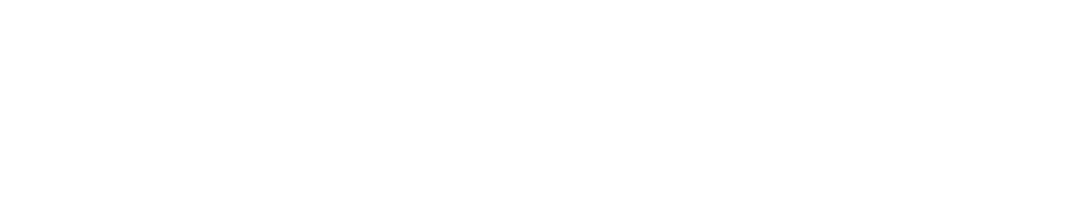
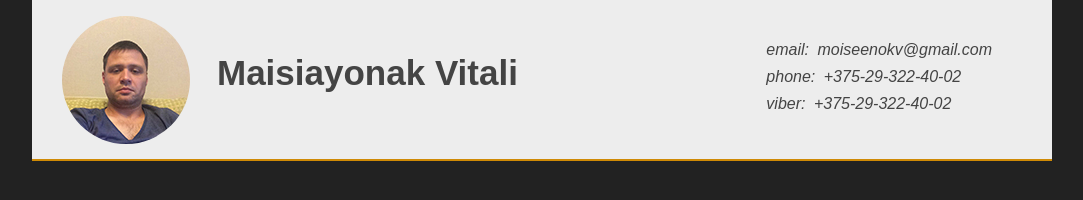
Before and after one commit to moiseenokv/rsschool-cv, a plain HTML site: page index.html in a window 1280 px wide. Shown: the whole page, without its empty margins (98-1181 px from the left). Drawn offline with Linux system fonts and the light colour scheme.

Commit message:
feat: add header block and avatar picture

```diff
--- a/index.html
+++ b/index.html
@@ -8,6 +8,25 @@
     <link rel="stylesheet" type="text/css" href="style.css">
 </head>
 <body>
+    <header>
+        <div class="container head">
+          <img src="avatar.jpg" alt="Vitali Maisiayonak">
+          <h1>Maisiayonak Vitali</h1>
+          <ul>
+            <li>Email:
+              <a href="mailto:moiseenokv@gmail.com">moiseenokv@gmail.com</a>
+            </li>
+            <li>Phone:
+              <a href="tel:375293224002">+375-29-322-40-02</a>
+            </li>
+            <li>Viber:
+              <a href="viber://chat?number=375293224002">+375-29-322-40-02</a>
+            </li>
+          </ul>
+        </div>
+      </header>
+      <main>
 
+      </main>
 </body>
 </html>
--- a/style.css
+++ b/style.css
@@ -0,0 +1,117 @@
+* {
+    margin: 0;
+    padding: 0
+  }
+
+  body {
+    font-family: Arial, Helvetica, sans-serif;
+    color: #444;
+    background: #222;
+  }
+
+  p {
+    line-height: 1.4;
+  }
+
+  pre {
+    background: #ccc;
+  }
+
+  header,
+  main {
+    display: table;
+    margin: 0px auto;
+    padding: 0 30px;
+  }
+
+  .container {
+    width: 960px;
+  }
+
+  header {
+    background: #ededed;
+    border-bottom: 2px solid #cf8a05;
+  }
+
+  .container.head {
+    position: relative;
+    padding: 16px 0 50px;
+  }
+
+  main {
+    background: #f3f3f3;
+  }
+
+  header img {
+    float: left;
+    width: 128px;
+    margin: 0 24px 15px 0;
+    border-radius: 50%;
+  }
+
+  header h1 {
+    position: absolute;
+    top: 53px;
+    left: 155px;
+    font-size: 35px;
+  }
+
+  header ul {
+    position: absolute;
+    top: 32px;
+    right: 30px;
+    font-style: italic;
+    list-style: none;
+    text-transform: lowercase;
+  }
+
+  header li {
+    margin: 9px 0;
+  }
+
+  header a {
+    padding: 0 0 0 4px;
+    color: #444;
+    text-decoration: none;
+  }
+
+  header a:hover {
+    color: #cf8a05;
+  }
+
+
+  .block {
+    float: left;
+    padding: 15px 0;
+    border-bottom: 1px solid #dedede;
+  }
+
+  .left-half {
+    float: left;
+    width: 300px;
+  }
+
+  .right-half {
+    float: left;
+    width: 600px;
+    text-align: left;
+  }
+
+  .left-half h2 {
+    font-style: italic;
+    color: #cf8a05;
+    font-weight: normal;
+    text-decoration: underline;
+  }
+
+  .right-half>ul {
+    margin: 0 0 0 17px;
+  }
+
+  .right-half li>ul {
+    margin: 6px 0 6px 19px;
+  }
+
+  .right-half ul>li {
+    margin: 6px 0;
+  }
```
Also changed, not shown: avatar.jpg (added).
